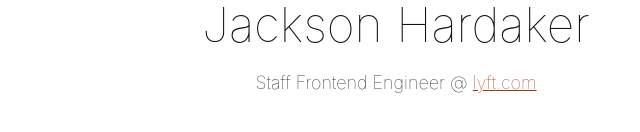
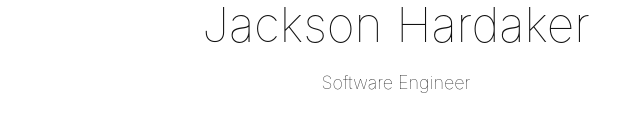
Before and after one commit to jacksonhardaker/dev, a Next.js app: page / in a window 1280 px wide. Shown: the part 196-328 px from the top of the page, without its empty margins (244-884 px from the left). Built offline with nearby package versions, Linux system fonts and the light colour scheme; some icons are missing.

Commit message:
temporarily replace job title

```diff
--- a/pages/index.tsx
+++ b/pages/index.tsx
@@ -15,7 +15,8 @@ const Home = () => (
       <h1>
         <span className="title">Jackson Hardaker</span>
         <p className="description">
-          Staff Frontend Engineer @ <a href="https://www.lyft.com/careers">lyft.com</a>
+          Software Engineer
+          {/* Staff Frontend Engineer @ <a href="https://www.lyft.com/careers">lyft.com</a> */}
         </p>
       </h1>
 
```
